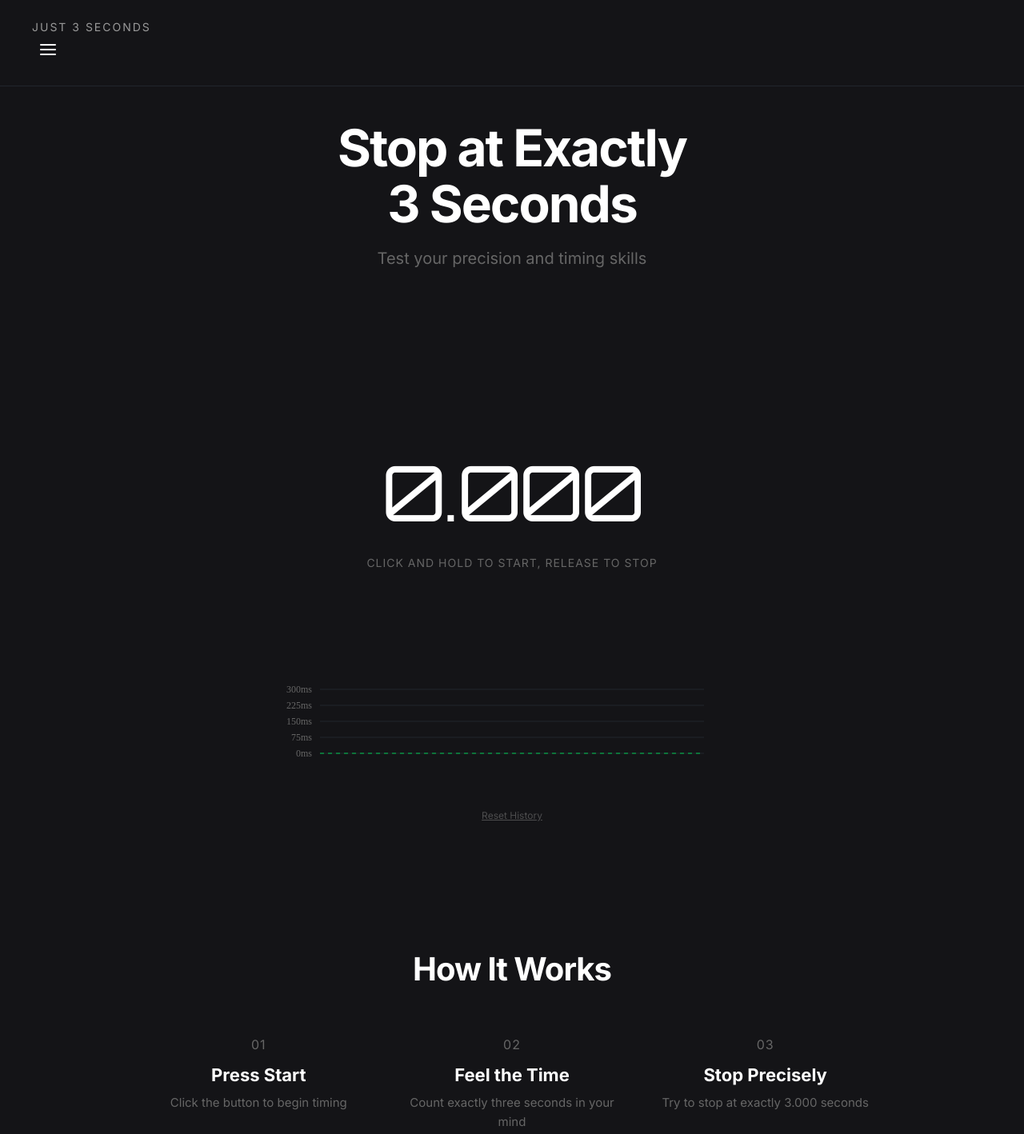
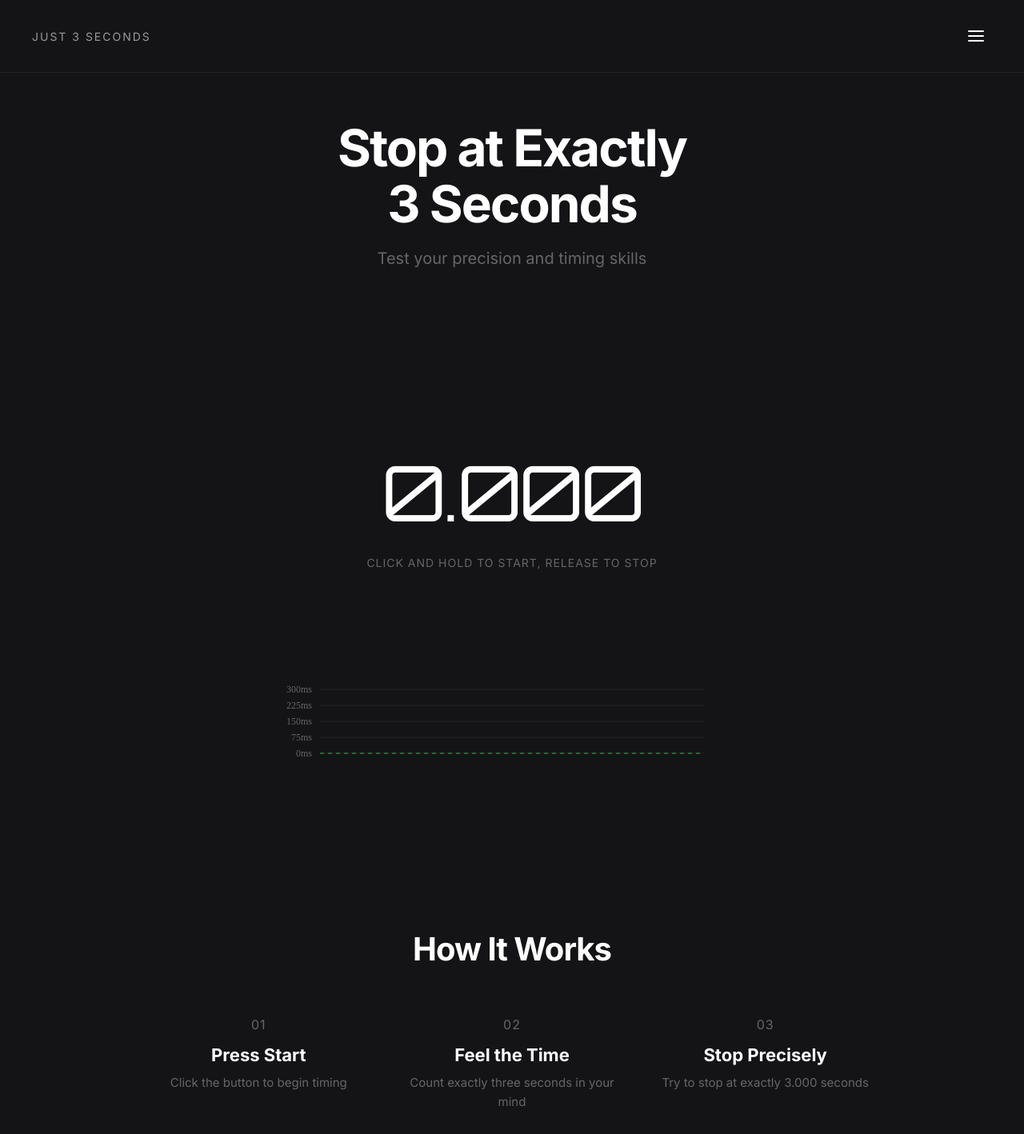
Before and after one commit to niwatoriiiiiiiii/Just_3_Seconds, a website built with webpack: page src/index.html in a window 1280 px wide. Shown: the top 1418 px of the page at 80% size. Built offline with nearby package versions, Linux system fonts and the light colour scheme.

Commit message:
Fix: Remove reset history button and update header layout
Deleted the reset history button from index.html and improved the header styling in main.css by adding flexbox properties for better alignment and spacing.

```diff
--- a/src/index.html
+++ b/src/index.html
@@ -36,10 +36,6 @@
 
         <div class="chart-container">
             <canvas id="historyChart" width="600" height="200"></canvas>
-        </div>
-
-        <div class="reset-history-container">
-            <button id="resetHistoryButton" class="text-button">Reset History</button>
         </div>
     </section>
 
--- a/src/styles/main.css
+++ b/src/styles/main.css
@@ -35,6 +35,9 @@ body {
     background: var(--black);
     border-bottom: 1px solid var(--border);
     z-index: 100;
+    display: flex;
+    justify-content: space-between;
+    align-items: center;
 }
 
 .logo {
```
